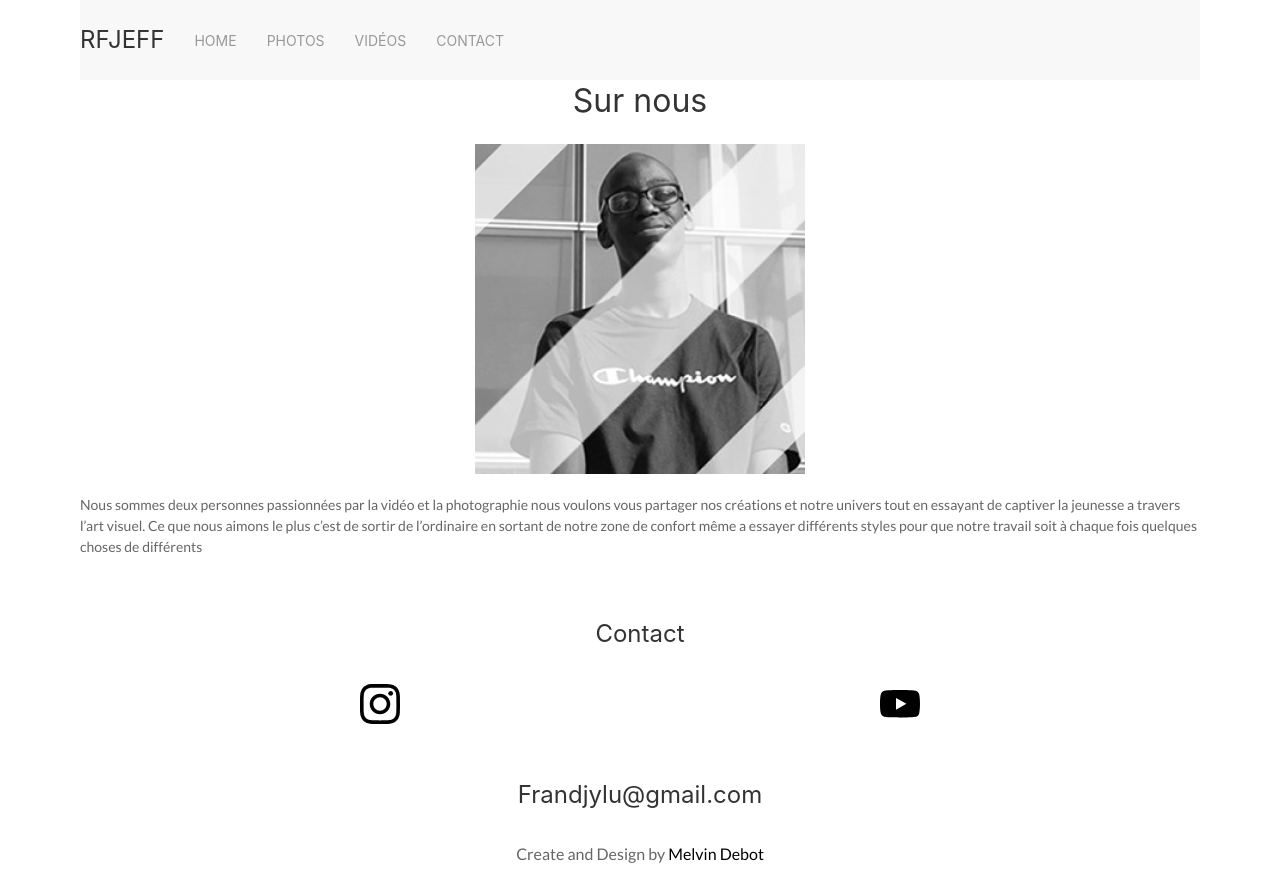
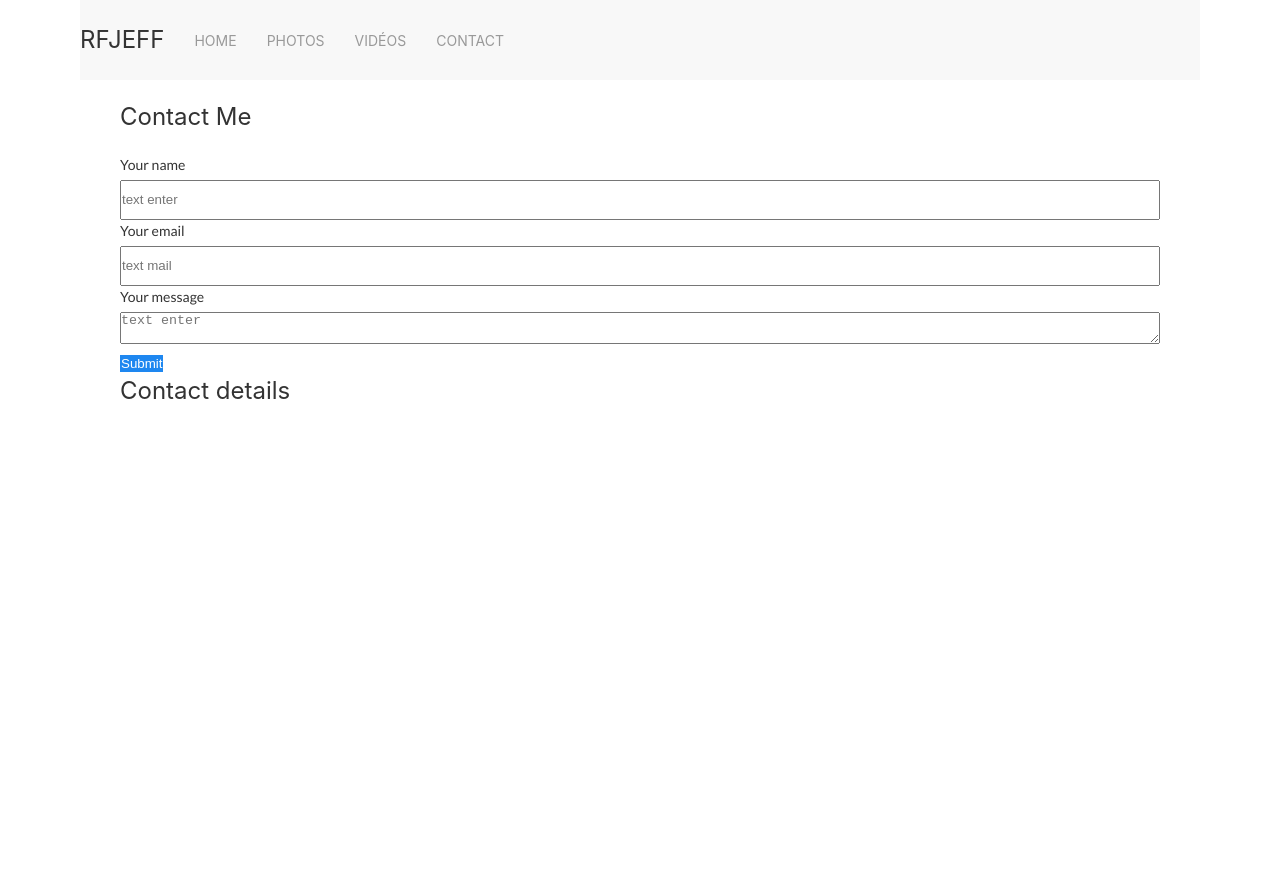
Before and after one commit to melvinDebot/rf-jeff, a Vue app: page /#/contact in a window 1280 px wide. After the commit the page ends 800 px from the top, so only its background shows below. Built offline with nearby package versions, Linux system fonts and the light colour scheme.

Commit message:
front: refactor

```diff
--- a/public/index.html
+++ b/public/index.html
@@ -10,9 +10,7 @@
     <!-- UIkit CSS -->
     <link rel="stylesheet" href="https://cdn.jsdelivr.net/npm/uikit@3.6.16/dist/css/uikit.min.css" />
 
-    <!-- UIkit JS -->
-    <script src="https://cdn.jsdelivr.net/npm/uikit@3.6.16/dist/js/uikit.min.js"></script>
-    <script src="https://cdn.jsdelivr.net/npm/uikit@3.6.16/dist/js/uikit-icons.min.js"></script>
+
   </head>
   <body>
     <noscript>
@@ -20,5 +18,9 @@
     </noscript>
     <div id="app"></div>
     <!-- built files will be auto injected -->
+
+    <!-- UIkit JS -->
+    <script src="https://cdn.jsdelivr.net/npm/uikit@3.6.16/dist/js/uikit.min.js"></script>
+    <script src="https://cdn.jsdelivr.net/npm/uikit@3.6.16/dist/js/uikit-icons.min.js"></script>
   </body>
 </html>
--- a/src/components/Test.vue
+++ b/src/components/Test.vue
@@ -1,65 +1,81 @@
 <template>
-  <div>
-    <div class="wrapper">
-      <div
-        v-for="photo in photos"
-        :key="photo.title"
-        class="wrapper-photo"
-        @click="$router.push(photo.nextLink)"
+  <div class="section--contact">
+    <h2>Sur nous</h2>
+    <img src="../assets/icons/rfjeff-img.png" alt="rf jeff" />
+    <p class="section--text">
+      Nous sommes deux personnes passionnées par la vidéo et la photographie
+      nous voulons vous partager nos créations et notre univers tout en essayant
+      de captiver la jeunesse a travers l’art visuel. Ce que nous aimons le plus
+      c’est de sortir de l’ordinaire en sortant de notre zone de confort même a
+      essayer différents styles pour que notre travail soit à chaque fois
+      quelques choses de différents
+    </p>
+    <h3>Contact</h3>
+    <div class="section--reseaux">
+      <a href="https://www.instagram.com/rf_jeff/?hl=fr" target="blank">
+        <img src="../assets/icons/instagram.svg" alt="rf jeff instagram" />
+      </a>
+      <a
+        href="https://www.youtube.com/channel/UC2NrICdg4Tqd3u39unDZLDw?view_as=subscriber"
+        target="blank"
       >
-        <Picture
-          :alt="photo.altImg"
-          :title="photo.title"
-          :src="getphotoPath(photo.img)"
-        />
-      </div>
+        <img src="../assets/icons/youtube.svg" alt="rf jeff youtube" />
+      </a>
     </div>
+    <h3>Frandjylu@gmail.com</h3>
     <Footer />
   </div>
 </template>
 
 <script>
-import photos from "@/utils/categoriesPhoto.json";
 import Footer from "../template/Footer.vue";
-import Picture from "../template/pictureGarlerie";
-
 export default {
-  name: "PhotoPage",
+  name: "Contact",
   components: {
     Footer,
-    Picture,
-  },
-  data() {
-    return {
-      photos: photos,
-    };
-  },
-  methods: {
-    getphotoPath(name) {
-      return require(`@/photos/${name}/${name}1.jpg`);
-    },
   },
 };
 </script>
 
-<style lang="scss" scoped>
-.wrapper {
+<style lang="scss">
+.section--contact {
   width: 100%;
   height: 100%;
   display: flex;
-  flex-wrap: wrap;
+  flex-direction: column;
+  justify-content: space-evenly;
+  align-items: center;
   h2 {
-    text-align: center;
+    font-size: 32px;
+    margin-bottom: 22px;
+  }
+  .section--text {
+    margin-top: 20px;
+    margin-bottom: 20px;
+  }
+  p {
+    font-size: 14px;
+    font-weight: 400;
+  }
+  .section--reseaux {
+    width: 50%;
+    display: flex;
+    justify-content: space-between;
+    align-items: center;
+    padding: 14px 0px;
+    img {
+      width: 40px;
+    }
   }
 }
-
-.wrapper-photo {
-  margin: 0px 0px;
-  width: 300px;
-  position: relative;
-}
-
-a {
-  text-decoration: none;
+@media screen and (max-width: 768px) {
+  .section--contact {
+    height: auto;
+    margin-top: 10%;
+    img {
+      width: 80%;
+      margin: 10px 10px;
+    }
+  }
 }
 </style>
--- a/src/template/DescPhoto.vue
+++ b/src/template/DescPhoto.vue
@@ -31,9 +31,11 @@
       :alt="currentImage.altImg"
       class="image bobo"
     />
-    <button>
+    <button @click="goToTheTop()">
       <router-link :to="currentImage.next">
-        <h3>Next : {{ currentImage.titleNext }}</h3>
+        <h3 class="uk-text-muted uk-margin-remove uk-text-bolder">
+          Next : {{ currentImage.titleNext }}
+        </h3>
       </router-link>
     </button>
     <Footer />
@@ -64,10 +66,12 @@ export default {
     getphotoPath(name, number) {
       return require(`@/photos/${name}/${name}${number}.jpg`);
     },
+    goToTheTop() {
+      window.scrollTo(0, 0);
+      console.log("click");
+    },
   },
-  mounted() {
-    ScrollReveal().reveal(".bobo", { delay: 500 });
-  },
+  mounted() {},
 };
 </script>
 
@@ -85,20 +89,26 @@ export default {
   }
 
   .image {
-    width: 100%;
+    width: 75%;
     margin: 10px 0px;
+    @media (max-width: 700px) {
+      width: 75%;
+    }
   }
   button {
     width: 100%;
     height: 70px;
     background: black;
     a {
-      color: white;
+      color: white !important;
       text-decoration: none;
       font-size: 14px;
     }
   }
 }
+.uk-h3 {
+  color: white;
+}
 .reveal {
   transform: translateY(-50);
 }
--- a/src/views/Contact.vue
+++ b/src/views/Contact.vue
@@ -1,29 +1,43 @@
 <template>
-  <div class="section--contact">
-    <h2>Sur nous</h2>
-    <img src="../assets/icons/rfjeff-img.png" alt="rf jeff" />
-    <p class="section--text">
-      Nous sommes deux personnes passionnées par la vidéo et la photographie
-      nous voulons vous partager nos créations et notre univers tout en essayant
-      de captiver la jeunesse a travers l’art visuel. Ce que nous aimons le plus
-      c’est de sortir de l’ordinaire en sortant de notre zone de confort même a
-      essayer différents styles pour que notre travail soit à chaque fois
-      quelques choses de différents
-    </p>
-    <h3>Contact</h3>
-    <div class="section--reseaux">
-      <a href="https://www.instagram.com/rf_jeff/?hl=fr" target="blank">
-        <img src="../assets/icons/instagram.svg" alt="rf jeff instagram" />
-      </a>
-      <a
-        href="https://www.youtube.com/channel/UC2NrICdg4Tqd3u39unDZLDw?view_as=subscriber"
-        target="blank"
-      >
-        <img src="../assets/icons/youtube.svg" alt="rf jeff youtube" />
-      </a>
+  <div class="uk-container uk-container-center uk-margin-top uk-margin-large-bottom">
+    <div class="uk-grid flex">
+      <div class="uk-width-medium-2-3 uk-row-first">
+        <div class="uk-panel uk-panel-header">
+          <h3 class="uk-panel-title">Contact Me</h3>
+          <form class="uk-form uk-form-stacked">
+            <div class="uk-form-row">
+              <label class="uk-form-label">Your name</label>
+              <div class="uk-form-controls">
+                <input type="text" placeholder="text enter" class="uk-width-1-1 height-size-input"/>
+              </div>
+            </div>
+            <div class="uk-form-row">
+              <label class="uk-form-label">Your email</label>
+              <div class="uk-form-controls">
+                <input type="mail" placeholder="text mail" class="uk-width-1-1 height-size-input"/>
+              </div>
+            </div>
+            <div class="uk-form-row">
+              <label class="uk-form-label">Your message</label>
+              <div class="uk-form-controls">
+                <textarea placeholder="text enter" class="uk-width-1-1" cols="100" row="9"/>
+              </div>
+            </div>
+            <div class="uk-form-row">
+              <div class="uk-form-controls">
+                <button class="uuk-button uk-button-primary">Submit</button>
+              </div>
+            </div>
+          </form>
+        </div>
+      </div>
+      <div class="uk-width-medium-1-3">
+        <div class="uk-panel uk-panel-box uk-panel-box-secondary">
+          <h3 class="uk-panel-title">Contact details</h3>
+
+        </div>
+      </div>
     </div>
-    <h3>Frandjylu@gmail.com</h3>
-    <Footer />
   </div>
 </template>
 
@@ -38,44 +52,7 @@ export default {
 </script>
 
 <style lang="scss">
-.section--contact {
-  width: 100%;
-  height: 100%;
-  display: flex;
-  flex-direction: column;
-  justify-content: space-evenly;
-  align-items: center;
-  h2 {
-    font-size: 32px;
-    margin-bottom: 22px;
-  }
-  .section--text {
-    margin-top: 20px;
-    margin-bottom: 20px;
-  }
-  p {
-    font-size: 14px;
-    font-weight: 400;
-  }
-  .section--reseaux {
-    width: 50%;
-    display: flex;
-    justify-content: space-between;
-    align-items: center;
-    padding: 14px 0px;
-    img {
-      width: 40px;
-    }
-  }
-}
-@media screen and (max-width: 768px) {
-  .section--contact {
-    height: auto;
-    margin-top: 10%;
-    img {
-      width: 80%;
-      margin: 10px 10px;
-    }
-  }
+.height-size-input{
+  height: 40px;
 }
 </style>
```
Also changed, not shown: src/components/reTest.vue (added, +101 -0 lines), src/template/PhotoPage.vue (+6 -10 lines).
